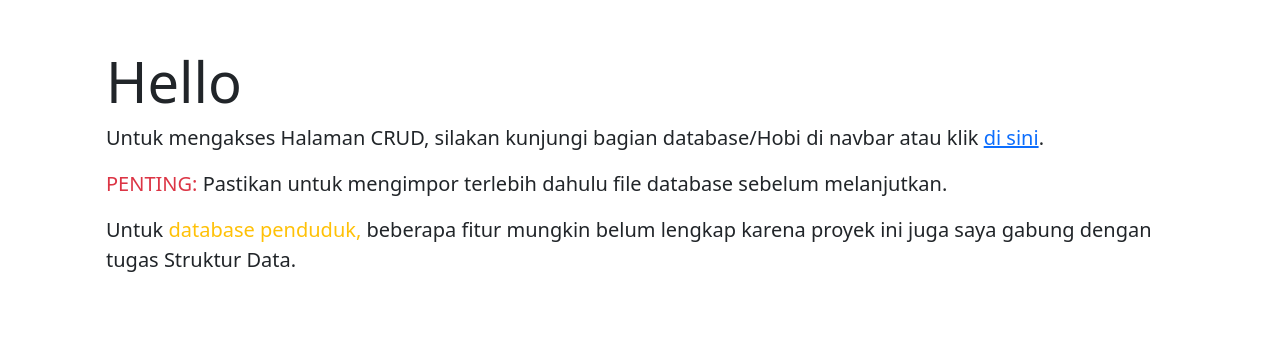
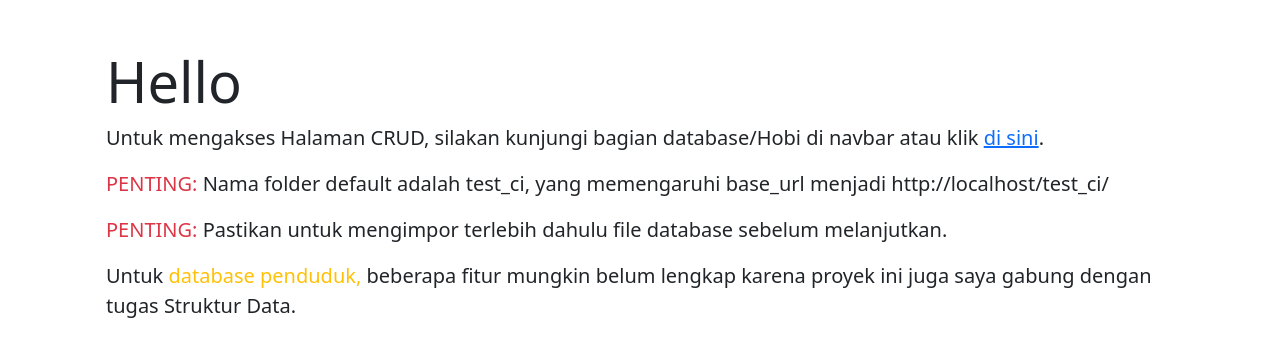
Before and after one commit to RizalFakhriansy4h/CI3_CRUD_PemogramanWeb, a CodeIgniter app: page /test_ci/ in a window 1280 px wide. Shown: the part 56-413 px from the top of the page. Run offline with CodeIgniter, Linux system fonts and the light colour scheme; some libraries are stand-ins or nearby versions.

Commit message:
Tambahkan test_ci ke repo github

```diff
--- /dev/null
+++ b/PENTING.txt
@@ -0,0 +1 @@
+folder harus bernnama test_ci
--- a/application/views/home/index.php
+++ b/application/views/home/index.php
@@ -10,11 +10,15 @@
           </p>
 
           <p class="lead">
-            <span class="text-danger">PENTING:</span> Pastikan untuk mengimpor terlebih dahulu file database sebelum melanjutkan.
+            <strong><span class="text-danger">PENTING:</span></strong> Nama folder default adalah <strong>test_ci</strong>, yang memengaruhi <strong>base_url</strong> menjadi <strong><?= base_url() ?></strong>
           </p>
 
           <p class="lead">
-            Untuk <span class="text-warning">database penduduk,</span> beberapa fitur mungkin belum lengkap karena proyek ini juga saya gabung dengan tugas Struktur Data.
+            <strong><span class="text-danger">PENTING:</span></strong> Pastikan untuk <strong>mengimpor terlebih dahulu file database</strong> sebelum melanjutkan.
+          </p>
+
+          <p class="lead">
+            Untuk <strong><span class="text-warning">database penduduk,</span></strong> beberapa fitur mungkin belum lengkap karena proyek ini juga saya gabung dengan tugas Struktur Data.
           </p>
 
         </div>
```
